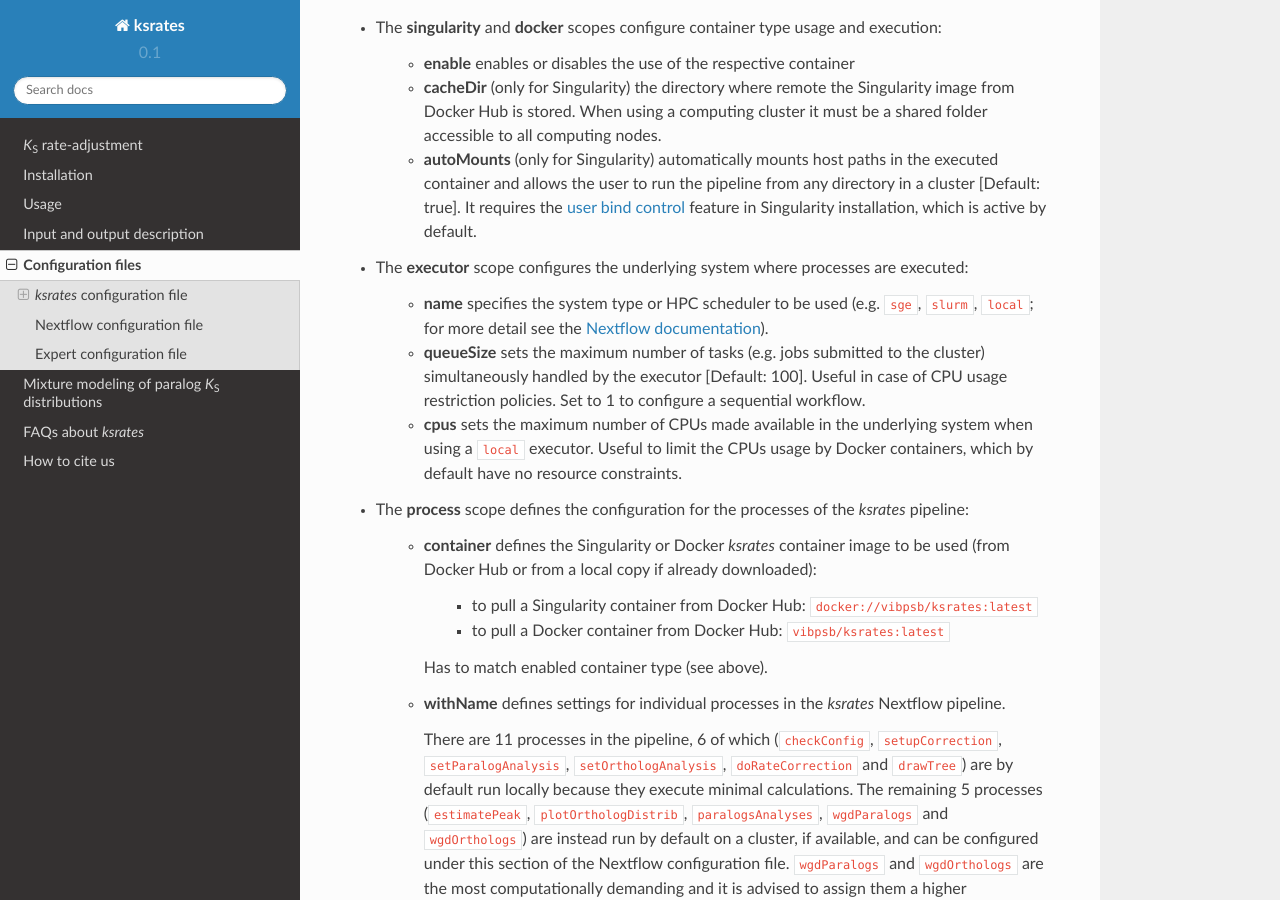
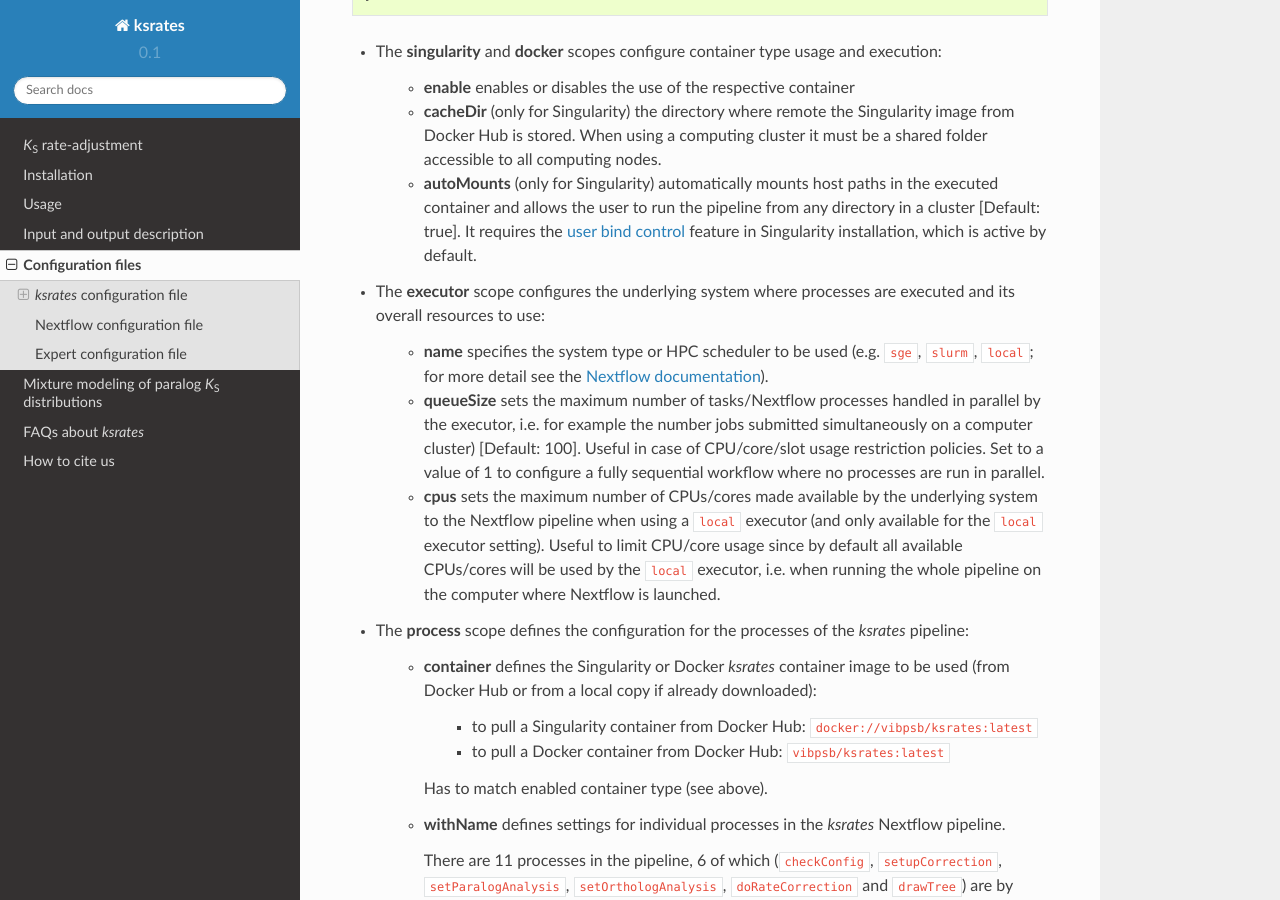
Before and after one commit to VIB-PSB/ksrates, a Sphinx documentation site: the page built from doc/source/configuration.rst, in a window 1280 px wide and 900 px high, scrolled down 4732 px. Built offline with Sphinx 7.4.7 and the Read the Docs theme 2.0.0, drawn with Linux system fonts in a browser that asks for light colours; some of the changed text lies outside the part shown.

Commit message:
Improve NF config files and their docs
Co-authored-by: lohausr <56632794+lohausr@users.noreply.github.com>

```diff
--- a/doc/source/configuration.rst
+++ b/doc/source/configuration.rst
@@ -3,13 +3,13 @@
 Configuration files
 *******************
 
-*ksrates* requires up to three files:
+*ksrates* requires up to three configuration files:
 
-1. a *ksrates* configuration file with all necessary settings for a given analysis
+1. (always required): a *ksrates* configuration file with all necessary settings for a given analysis.
 
-2. a Nextflow configuration file to configure the executor resources (e.g. computer cluster, local computer) and container settings (applicable only if using the Nextflow pipeline)
+2. (required when using the *ksrates* Nextflow pipeline): a Nextflow configuration file to configure the executor resources (e.g. computer cluster, local computer) and container settings.
 
-3. a *ksrates* configuration file for expert and debug settings (optional)
+3. (optional) an additional *ksrates* configuration file with expert and debug settings.
 
 .. _`pipeline_config_section`:
 
@@ -125,7 +125,7 @@
 Nextflow configuration file
 ===========================
 
-The Nextflow configuration file is used to configure various settings for the *ksrates* Nextflow pipeline, including executor resources (e.g. computing cluster, local computer) and *ksrates* Singularity or Docker container. We provide a few general template Nextflow configuration files for the *ksrates* Nextflow pipeline in the `doc <https://github.com/VIB-PSB/ksrates/blob/master/doc/source>`_ directory in the GitHub repository. These can be adapted to a user's specific resources and requirements. Below, we briefly explain some of the basic key settings. For a more complete description please refer to the `Nextflow documentation <https://www.nextflow.io/docs/latest/config.html#configuration>`__. ::
+The Nextflow configuration file is used to configure various settings for the *ksrates* Nextflow pipeline, such as the executor (e.g. computing cluster, local computer) and its resources (e.g. number of CPUs/cores and memory to use, cluster queues, walltimes etc.) and use of the *ksrates* Singularity or Docker container. We provide a few general template Nextflow configuration files for the *ksrates* Nextflow pipeline in the `doc <https://github.com/VIB-PSB/ksrates/blob/master/doc/source>`_ directory in the GitHub repository. These can be adapted to a user's specific resources and requirements. Below, we briefly explain some of the basic key settings. For a more complete description please refer to the `Nextflow documentation <https://www.nextflow.io/docs/latest/config.html#configuration>`__. ::
 
     singularity {
         enabled = true
@@ -164,11 +164,11 @@
     * **cacheDir** (only for Singularity) the directory where remote the Singularity image from Docker Hub is stored. When using a computing cluster it must be a shared folder accessible to all computing nodes.
     * **autoMounts** (only for Singularity) automatically mounts host paths in the executed container and allows the user to run the pipeline from any directory in a cluster [Default: true]. It requires the `user bind control <https://sylabs.io/guides/3.7/admin-guide/configfiles.html?highlight=user%20bind%20control#bind-mount-management>`__ feature in Singularity installation, which is active by default.
 
-* The **executor** scope configures the underlying system where processes are executed:
+* The **executor** scope configures the underlying system where processes are executed and its overall resources to use:
 
     * **name** specifies the system type or HPC scheduler to be used (e.g. ``sge``, ``slurm``, ``local``; for more detail see the `Nextflow documentation <https://www.nextflow.io/docs/latest/executor.html>`__).
-    * **queueSize** sets the maximum number of tasks (e.g. jobs submitted to the cluster) simultaneously handled by the executor [Default: 100]. Useful in case of CPU usage restriction policies. Set to 1 to configure a sequential workflow.
-    * **cpus** sets the maximum number of CPUs made available in the underlying system when using a ``local`` executor. Useful to limit the CPUs usage by Docker containers, which by default have no resource constraints.
+    * **queueSize** sets the maximum number of tasks/Nextflow processes handled in parallel by the executor, i.e. for example the number jobs submitted simultaneously on a computer cluster) [Default: 100]. Useful in case of CPU/core/slot usage restriction policies. Set to a value of 1 to configure a fully sequential workflow where no processes are run in parallel.
+    * **cpus** sets the maximum number of CPUs/cores made available by the underlying system to the Nextflow pipeline when using a ``local`` executor (and only available for the ``local`` executor setting). Useful to limit CPU/core usage since by default all available CPUs/cores will be used by the ``local`` executor, i.e. when running the whole pipeline on the computer where Nextflow is launched.
 
 * The **process** scope defines the configuration for the processes of the *ksrates* pipeline:
 
--- a/doc/source/usage.rst
+++ b/doc/source/usage.rst
@@ -36,7 +36,7 @@
 
         nextflow run VIB-PSB/ksrates --config ./config_elaeis.txt -c ./custom_nextflow.config
 
-    The ``--config`` option takes the *ksrates configuration file*, while ``-c`` takes the *Nextflow configuration file*. If the Nextflow-reserved ``nextflow.config`` name is used, this latter file is automatically recognized without explicitly calling it in the command line.
+    The ``--config`` option takes the *ksrates configuration file*, while ``-c`` takes the *Nextflow configuration file*. If the Nextflow-reserved ``nextflow.config``file name is used for the latter, the file is automatically recognized without having explicitly configure it with the ``-c`` option.
 
     The first time the command is launched it downloads the *ksrates* Nextflow pipeline from the ``VIB-PSB/ksrates`` GitHub repository; from then on it uses the local copy stored in the ``.nextflow`` directory. If running a container, the image is pulled from Docker Hub and stored locally for successive usage.
 
```
Also changed, not shown: 5 other files.
